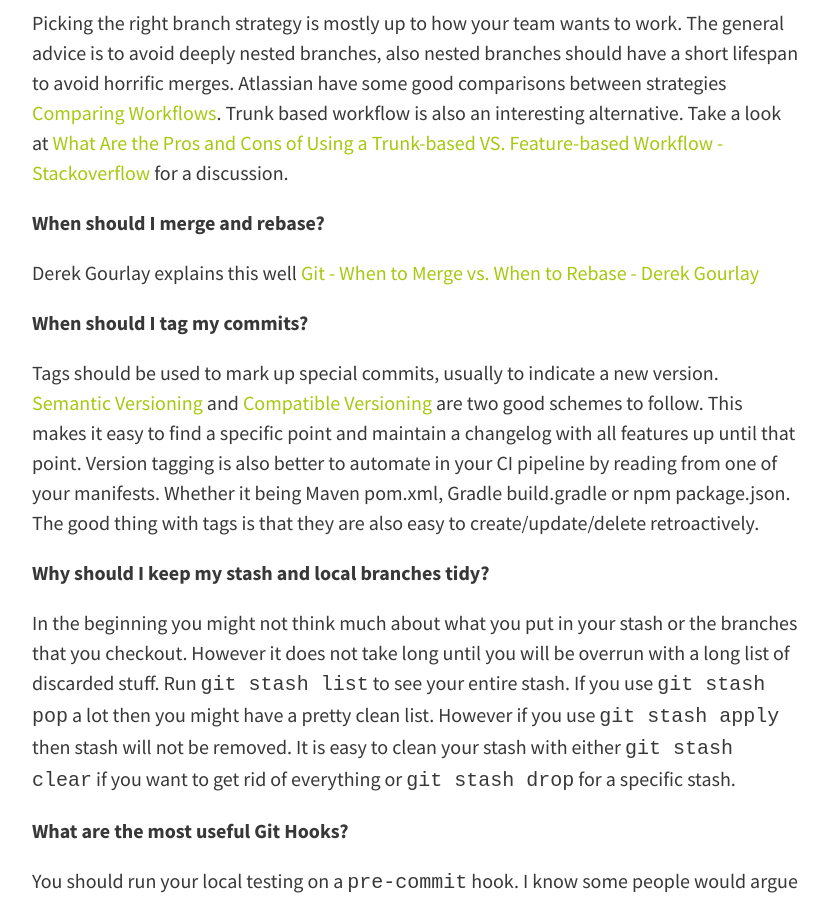
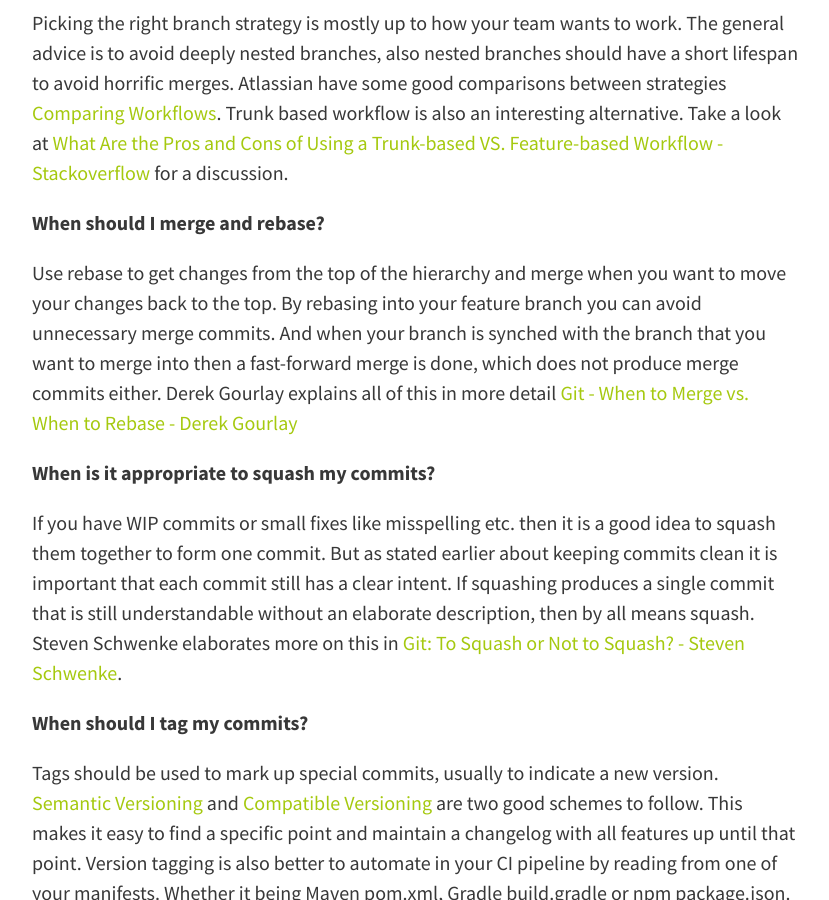
Before and after one commit to chriskevin/chrisunleashed, a Jekyll site: the page built from _posts/2018-08-31-mastering-git.md, in a window 1280 px wide and 900 px high, scrolled down 1650 px. Shown: the whole window, without its empty margins (224-1053 px from the left). Built offline with Jekyll 4.4.1, drawn with Linux system fonts in a browser that asks for light colours; nearby versions of some CDN libraries.

Commit message:
Updated Mastering Git
Elaborated on merge vs rebase and added a section about squashing.

```diff
--- a/_posts/2018-08-31-mastering-git.md
+++ b/_posts/2018-08-31-mastering-git.md
@@ -35,7 +35,11 @@
 
 **When should I merge and rebase?**
 
-Derek Gourlay explains this well [Git - When to Merge vs. When to Rebase - Derek Gourlay](https://www.derekgourlay.com/blog/git-when-to-merge-vs-when-to-rebase/)
+Use rebase to get changes from the top of the hierarchy and merge when you want to move your changes back to the top. By rebasing into your feature branch you can avoid unnecessary merge commits. And when your branch is synched with the branch that you want to merge into then a fast-forward merge is done, which does not produce merge commits either. Derek Gourlay explains all of this in more detail [Git - When to Merge vs. When to Rebase - Derek Gourlay](https://www.derekgourlay.com/blog/git-when-to-merge-vs-when-to-rebase/)
+
+**When is it appropriate to squash my commits?**
+
+If you have WIP commits or small fixes like misspelling etc. then it is a good idea to squash them together to form one commit. But as stated earlier about keeping commits clean it is important that each commit still has a clear intent. If squashing produces a single commit that is still understandable without an elaborate description, then by all means squash. Steven Schwenke elaborates more on this in [Git: To Squash or Not to Squash? - Steven Schwenke](https://dzone.com/articles/git-to-squash-or-not-to-squash).
 
 [//]: # (**When should I use cherry-pick?**)
 
```
